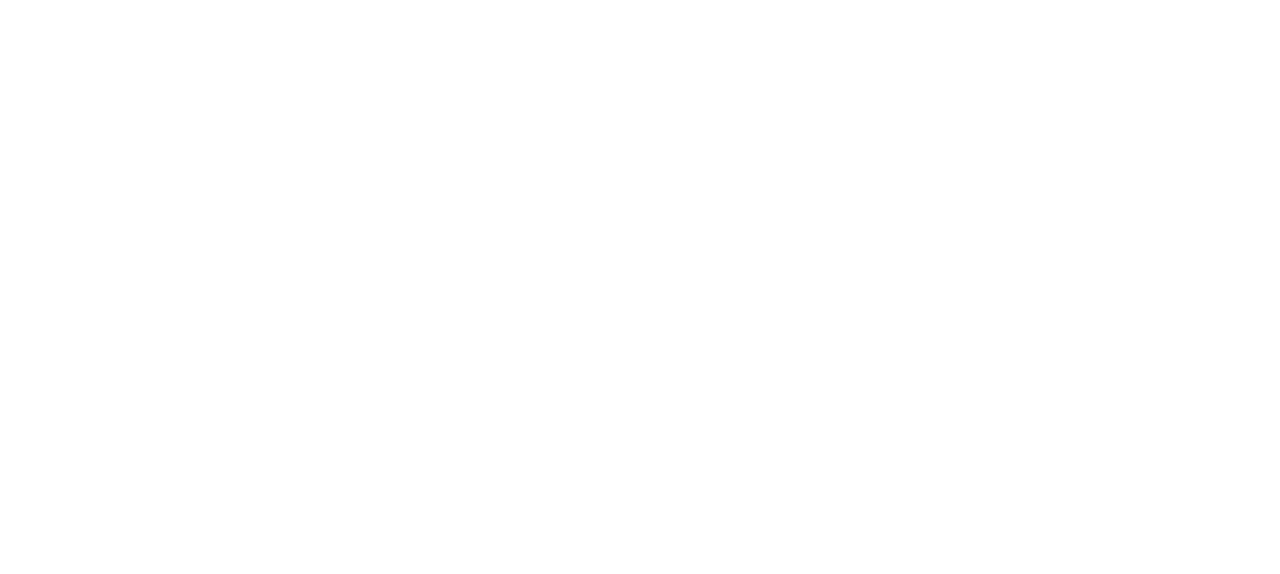
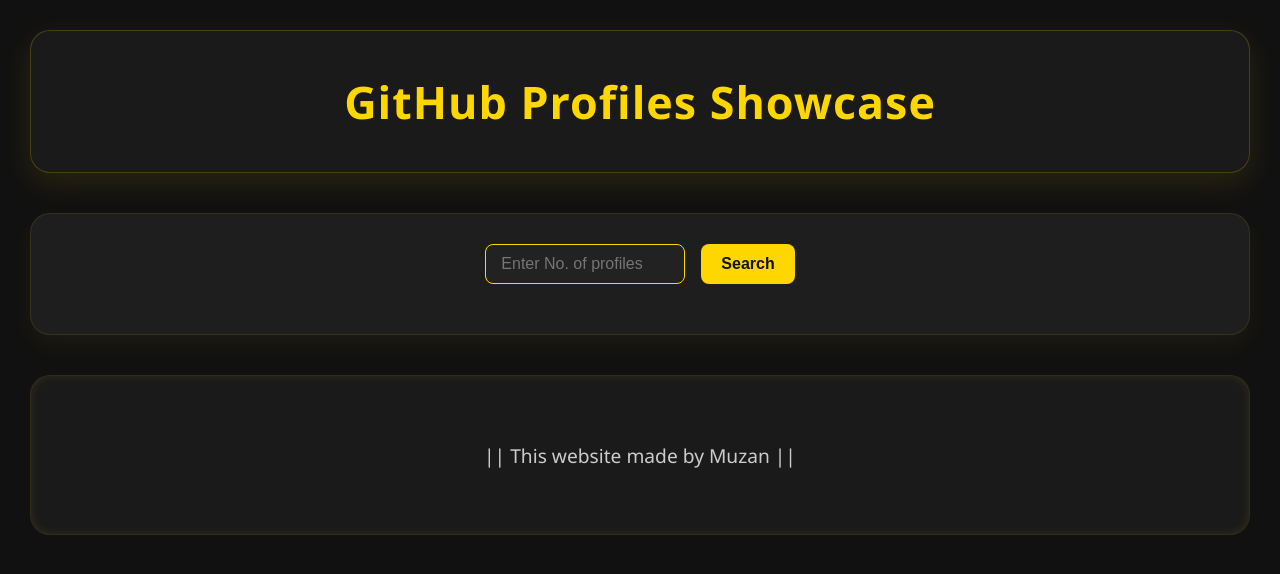
Before and after one commit to Zuhaib-Hanfi/Profiles, a plain HTML site: page index.html in a window 1280 px wide. Drawn offline with Linux system fonts and the light colour scheme; the site is published under a folder, as on GitHub Pages, so addresses that start at the root find nothing; no server answers.

Commit message:
Update index.html

```diff
--- a/index.html
+++ b/index.html
@@ -1,3 +1,3 @@
-<!DOCTYPE html><html lang=en><meta charset=UTF-8><meta name=viewport content="width=device-width, initial-scale=1.0"><title>Github Profile</title><link rel=stylesheet href=/githubProfile.d41fe523.css><body>
+<!DOCTYPE html><html lang=en><meta charset=UTF-8><meta name=viewport content="width=device-width, initial-scale=1.0"><title>Github Profile</title><link rel=stylesheet href="./githubProfile.d41fe523.css"><body>
     <div id=root></div>
-    <script type=module src=/githubProfile.89f3e06a.js></script>
+    <script type=module src="./githubProfile.89f3e06a.js"></script>
```
